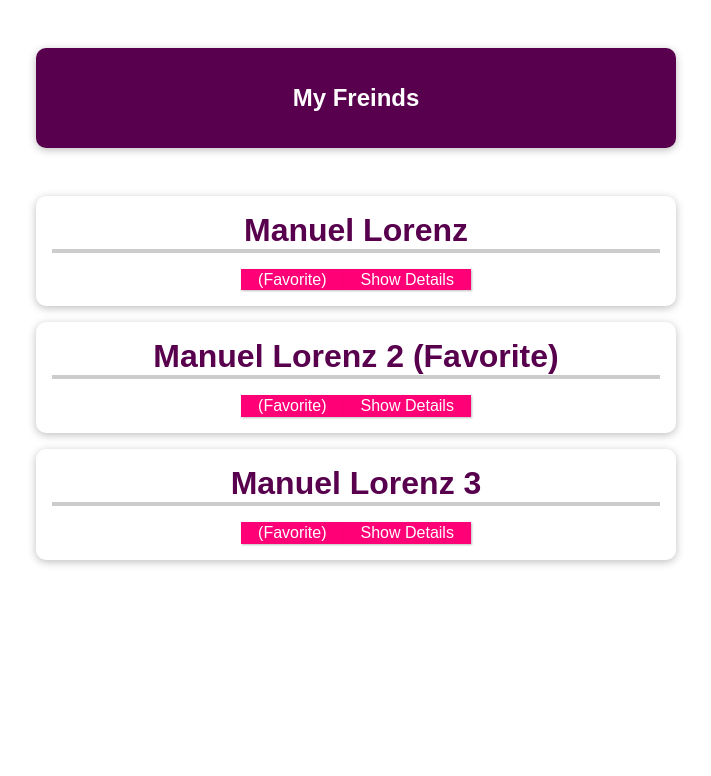
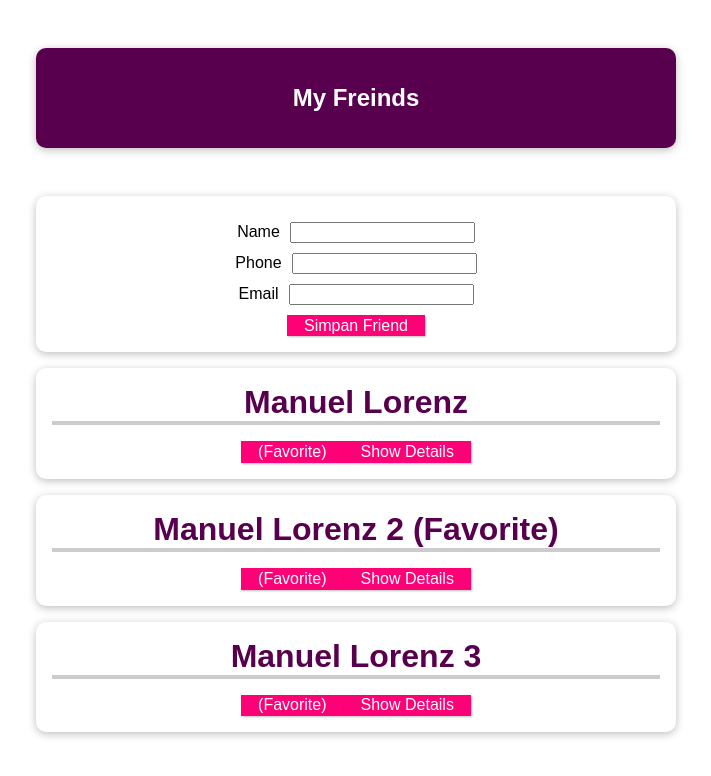
Before and after one commit to lemanfoetra/VUE-01-vue-first-app, a Vue app: page / in a window 1280 px wide. Shown: the top 776 px of the page, without its empty margins (284-995 px from the left). Built offline with nearby package versions, Linux system fonts and the light colour scheme.

Commit message:
Tambah Komponen dan mengkomunikasikannya datanya ke Parrent

```diff
--- a/src/App.vue
+++ b/src/App.vue
@@ -3,16 +3,11 @@
     <header>
       <h1>My Freinds</h1>
     </header>
+    <new-friend-form @add-contact="addContact"></new-friend-form>
     <ul>
-      <friend-contact v-for="friend in friends"
-        :key="friend.id"
-        :id="friend.id"
-        :name="friend.name"
-        :phone-number="friend.phone"
-        :email-address="friend.email"
-        :is-Favorite="friend.isFavorite"
-        @favorite-event="favoriteEvent"
-        >
+      <friend-contact v-for="friend in friends" :key="friend.id" :id="friend.id" :name="friend.name"
+        :phone-number="friend.phone" :email-address="friend.email" :is-Favorite="friend.isFavorite"
+        @favorite-event="favoriteEvent">
       </friend-contact>
     </ul>
   </section>
@@ -52,6 +47,16 @@ export default {
       let friend = this.friends.find((friend) => friend.id == friendId);
       friend.isFavorite = !friend.isFavorite
     },
+    addContact(name, phone, email) {
+      let newFriend = {
+        id: (Math.random() * 1000000).toString(),
+        name: name,
+        phone: phone,
+        email: email,
+        isFavorite: false,
+      }
+      this.friends.push(newFriend)
+    }
   }
 };
 </script>
--- a/src/components/FriendContact.vue
+++ b/src/components/FriendContact.vue
@@ -38,8 +38,11 @@ export default {
       type: Boolean,
       required: false,
       default: false,
-    }
+    },
   },
+  emits: [
+    'favorite-event'
+  ],
   data() {
     return {
       detailAreVisible: false,
--- /dev/null
+++ b/src/components/NewFriend.vue
@@ -0,0 +1,41 @@
+<template>
+    <form @submit.prevent="submitData">
+        <div class="mb-10">
+            <label>Name</label>
+            <input type="text" v-model="enteredName">
+        </div>
+
+        <div class="mb-10">
+            <label>Phone</label>
+            <input type="text" v-model="enteredPhone">
+        </div>
+
+        <div class="mb-10">
+            <label>Email</label>
+            <input type="text" v-model="enteredEmail">
+        </div>
+        <div class="mb-10">
+            <button>Simpan Friend</button>
+        </div>
+    </form>
+</template>
+
+<script>
+export default {
+    emits: [
+        'add-contact'
+    ],
+    data() {
+        return {
+            enteredName: '',
+            enteredPhone: '',
+            enteredEmail: '',
+        }
+    },
+    methods: {
+        submitData() {
+            this.$emit('add-contact', this.enteredName, this.enteredPhone, this.enteredEmail)
+        }
+    }
+}
+</script>
--- a/src/main.js
+++ b/src/main.js
@@ -2,8 +2,9 @@ import { createApp } from 'vue'
 
 import App from './App.vue'
 import FriendContact from "./components/FriendContact.vue";
+import NewFriend from "./components/NewFriend.vue"
 
 const app = createApp(App);
 app.component('friend-contact', FriendContact);
-app.component('friend-contact-two', FriendContact);
+app.component('new-friend-form', NewFriend);
 app.mount('#app');
--- a/src/styles/styles.css
+++ b/src/styles/styles.css
@@ -61,3 +61,26 @@ header {
   border-color: #ec3169;
   box-shadow: 1px 1px 4px rgba(0, 0, 0, 0.26);
 }
+
+form {
+  text-align: center;
+  box-shadow: 0 2px 8px rgba(0, 0, 0, 0.26);
+  margin: 1rem auto;
+  border-radius: 10px;
+  padding: 1rem;
+  text-align: center;
+  width: 90%;
+  max-width: 40rem;
+}
+
+label {
+  margin-right: 10px;
+}
+
+.mt-10 {
+  margin-top: 10px;
+}
+
+.mb-10 {
+  margin-top: 10px;
+}
```
